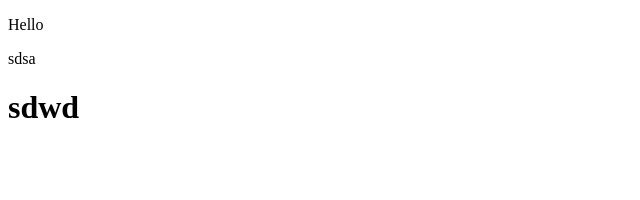
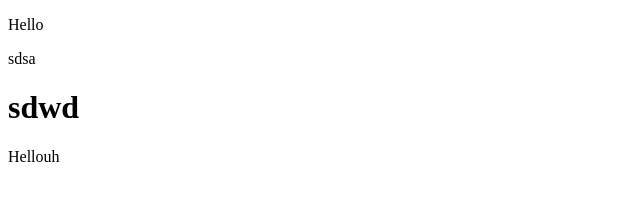
Before and after one commit to RishiSinghai/Test, a plain HTML site: page index.html in a window 1280 px wide. Shown: the full height of the page, 0-640 px from the left. Drawn offline with Linux system fonts and the light colour scheme.

Commit message:
Squashed commit of the following:
commit 97bf9adca94d89faee00828cd845311a55b35363
Author: Rishi_Singhai <rishisinghai925@gmail.com>
Date:   Wed Oct 19 16:08:18 2022 +0530

    in prog

```diff
--- a/index.html
+++ b/index.html
@@ -10,5 +10,6 @@
     <p>Hello</p>
     <p>sdsa</p>
     <h1>sdwd</h1>
+    <p>Hellouh</p>
 </body>
 </html>
```
